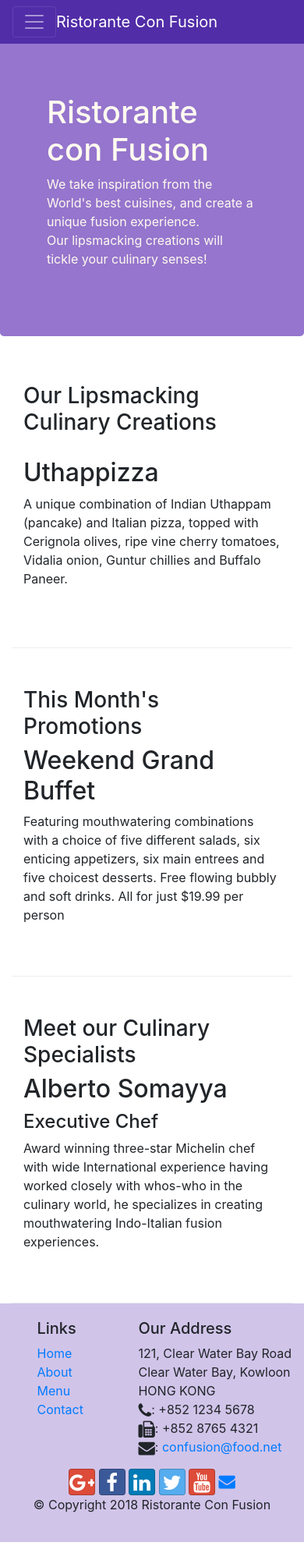
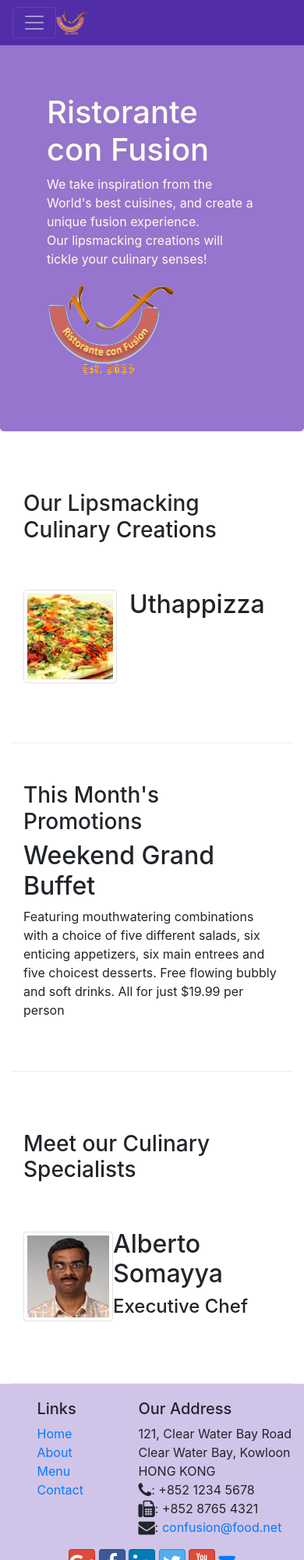
Before and after one commit to utkarshhhhh/Coursera-Front-End-Web-UI-Frameworks-and-Tools-Bootstrap-4, a website: page index.html in a window 390 px wide. Shown: the top 2000 px of the page at 78% size. Before the commit the page ends 1977 px from the top, so only its background shows below. Drawn offline with nearby package versions, Linux system fonts and the light colour scheme.

Commit message:
Images and Media

```diff
--- a/index.html
+++ b/index.html
@@ -24,9 +24,11 @@
                 <span class="navbar-toggler-icon"></span>
             </button>
 
-            <a class="navbar-brand mr-auto" href="#">Ristorante Con Fusion</a>
+            <a class="navbar-brand mr-auto" href="#">
+                <img src="img/logo.png" class="img-fluid" height="30" width="41">
+            </a>
 
-            <div class="collapse navbar-collapse" id ="Navbarr">
+            <div class="collapse navbar-collapse" id ="Navbar">
                 <ul class="navbar-nav mr-auto">
                     <li class="nav-item active"><a class="nav-link" href="#"><span class="fa fa-home fa-lg"></span> Home</a></li>
                     <li class="nav-item "><a class="nav-link" href="./aboutus.html"><span class="fa fa-info fa-lg"></span> About Us</a></li>
@@ -44,8 +46,9 @@
                     <h1>Ristorante con Fusion</h1>
                     <p>We take inspiration from the World's best cuisines, and create a unique fusion experience.<br>Our lipsmacking creations will tickle your culinary senses!</p>
                 </div>
-                <div class="col-12 col-sm">
-                </div>
+                    <div class="col-12 col-sm align-self-center">
+                        <img src="img/logo.png" class="img-fluid">
+                    </div>
             </div>
         </div>
     </header>
@@ -58,11 +61,15 @@
                 <h3>Our Lipsmacking Culinary Creations</h3>
             </div>
             <div class="col col-sm order-sm-first col-md">
-                <h2>Uthappizza</h2>
-                <p>A unique combination of Indian Uthappam (pancake) and Italian pizza, topped with Cerignola olives, ripe vine cherry tomatoes, Vidalia onion, Guntur chillies and Buffalo Paneer.</p>
+                <div class="media">
+                    <img class="d-flex mr-3 img-thumbnail align-self-center" src="img/uthappizza.png" alt="uthappizza">
+                    <div class="media-body">
+                        <h2 class="mt-0">Uthappizza</h2>
+                        <p class="d-none d-sm-block">A unique combination of Indian Uthappam (pancake) and Italian pizza, topped with Cerignola olives, ripe vine cherry tomatoes, Vidalia onion, Guntur chillies and Buffalo Paneer.</p>
+                    </div>
+                </div>
             </div>
         </div>
-
 
         <div class="row row-content align-items-center">
             <div class="col-12 col-sm-4 col-md-3">
@@ -79,9 +86,16 @@
                 <h3>Meet our Culinary Specialists</h3>
             </div>
             <div class="col col-sm order-sm-first col-md">
-                <h2>Alberto Somayya</h2>
-                <h4>Executive Chef</h4>
-                <p>Award winning three-star Michelin chef with wide International experience having worked closely with whos-who in the culinary world, he specializes in creating mouthwatering Indo-Italian fusion experiences. </p>
+                <div class="media">
+                    <img class="d-flex mr-0 img-thumbnail align-self-center" src="img/alberto.png" alt="Alberto Somayya">
+                    <div class="media-body">
+                        <h2 class="mt-0">Alberto Somayya</h2>
+                        <h4>Executive Chef</h4>
+                        <p class="d-none d-sm-block">Award winning three-star Michelin chef with wide International experience having worked closely with whos-who in the culinary world, he specializes in creating mouthwatering Indo-Italian fusion experiences. </p>
+                    </div>
+
+                </div>
+
             </div>
         </div>
     </div>
```
Also changed, not shown: aboutus.html (+7 -4 lines), contactus.html (+5 -2 lines), img/alberto.png (added), img/buffet.png (added), img/logo.png (added), img/uthappizza.png (added), 1 other file.
